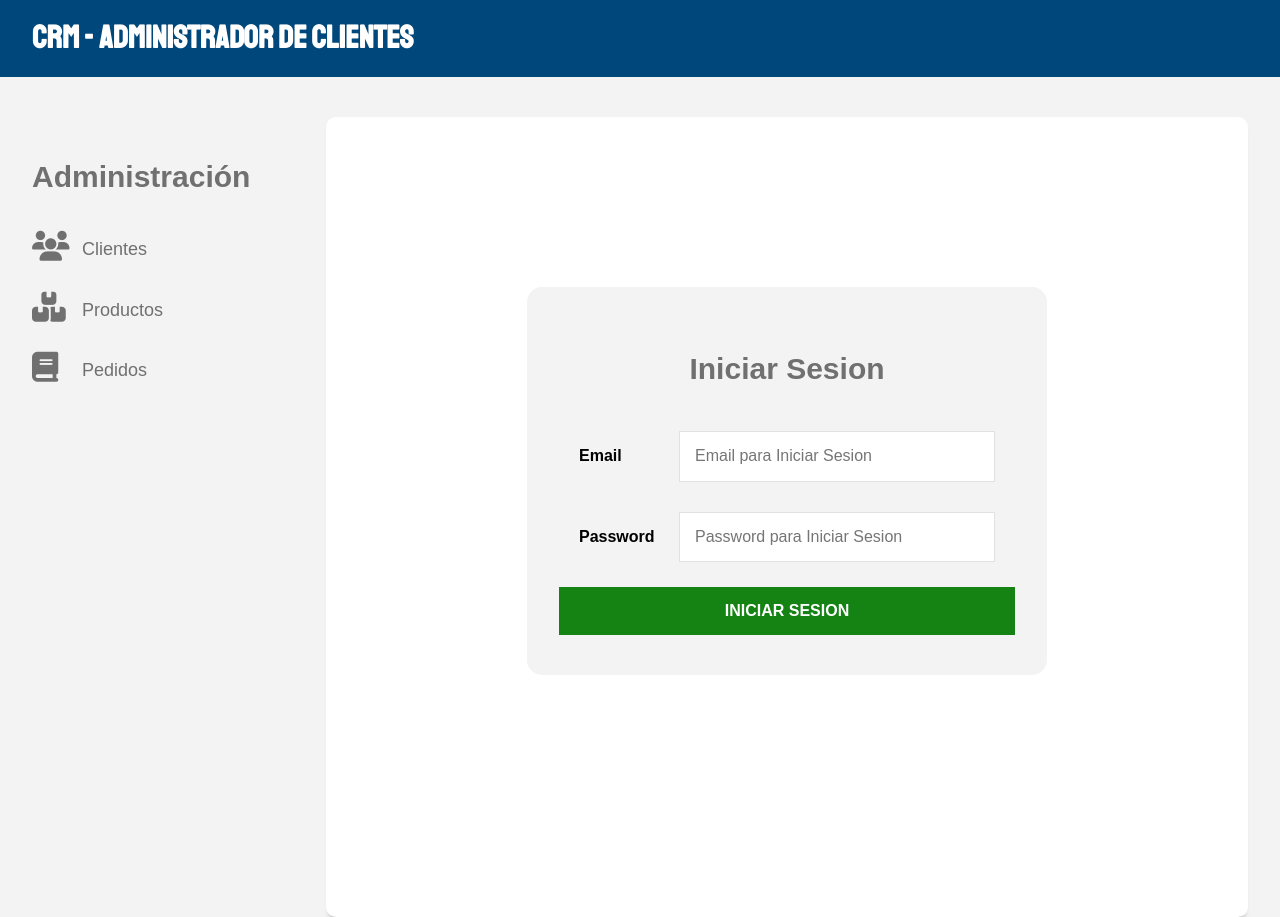
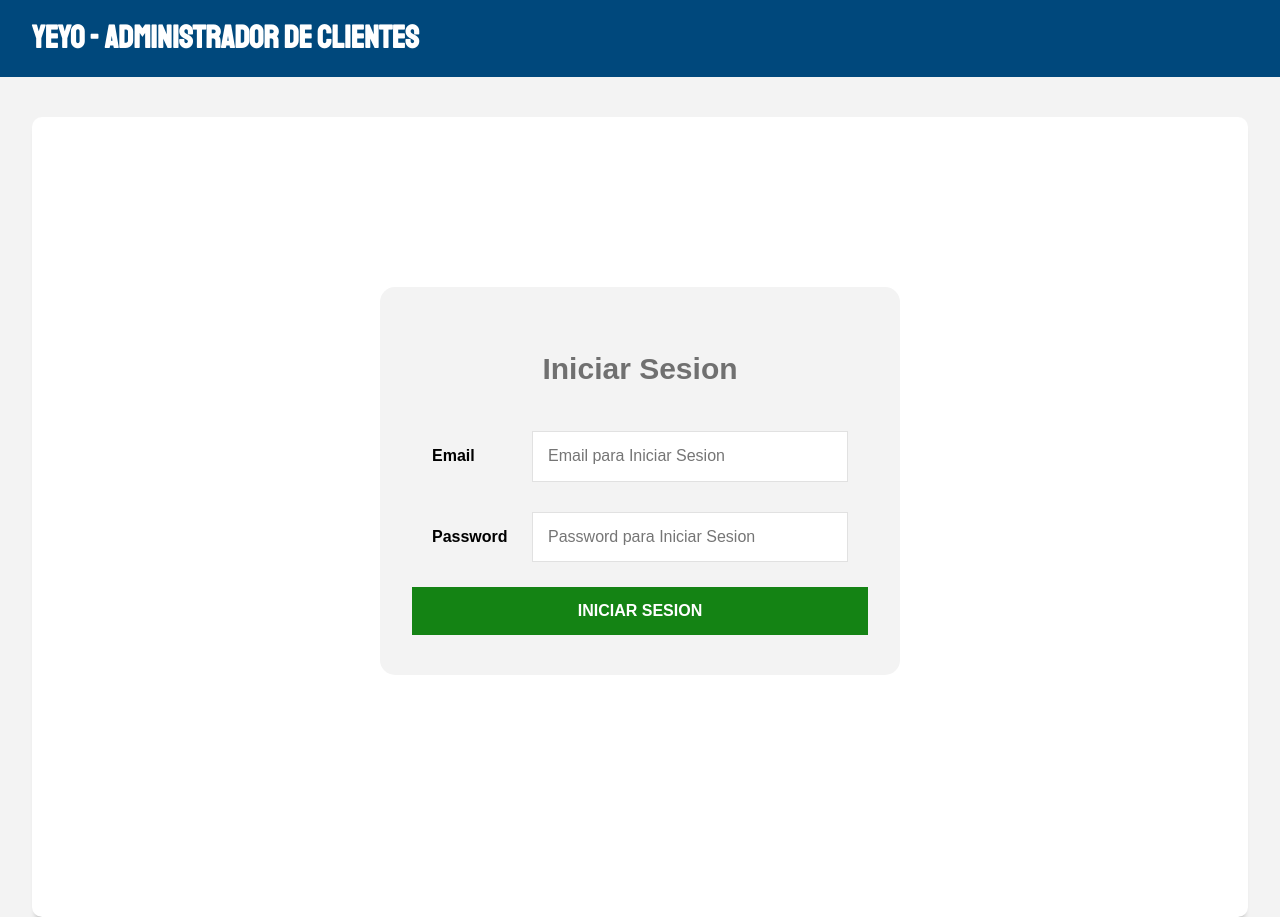
Before and after one commit to ieian/cliente-api, a React (Create React App) app: page /iniciar-sesion in a window 1280 px wide. Built offline with nearby package versions, Linux system fonts and the light colour scheme.

Commit message:
451 -  cerrar sesion

```diff
--- a/src/components/layout/Header.js
+++ b/src/components/layout/Header.js
@@ -1,11 +1,39 @@
-import React from "react";
+import React, { useContext } from 'react';
+import { useNavigate } from 'react-router-dom';
 
-const Header = () => (
-    <header className="barra">
-        <div className="contenedor">
-            <h1>CRM - Administrador de Clientes</h1>
-        </div>
-    </header>
-);
+import { CRMContext } from "../../context/CRMContext";
+
+const Header = () => {
+    const history = useNavigate();
+
+    const [auth, guardarAuth] =useContext(CRMContext);
+
+    const cerrarSesion = () => {
+        guardarAuth({
+            token: '',
+            auth: false
+        });
+
+        localStorage.setItem('token', '');
+
+        history('/iniciar-sesion');
+    }
+
+    return(
+        <header className="barra">
+            <div className="contenedor">
+                <div className="contenido-barra">
+                    <h1>YEYO - Administrador de Clientes</h1>
+                    { auth.auth ? (
+                        <button type="button" className="btn btn-rojo" onClick={cerrarSesion}>
+                            <i className="far fa-times-circle"></i>
+                            Cerrar Sesion
+                        </button>
+                    ) : null }
+                </div>
+            </div>
+        </header>
+    )
+}
 
 export default Header;
--- a/src/components/layout/Navegacion.js
+++ b/src/components/layout/Navegacion.js
@@ -1,8 +1,14 @@
-import React from 'react';
+import React, { useContext } from 'react';
 import { Link } from 'react-router-dom';
+import { CRMContext } from "../../context/CRMContext";
 
-const Navegacion = () => (
-    <aside className="sidebar col-3">
+const Navegacion = () => {
+    const [auth, guardarAuth] =useContext(CRMContext);
+
+    if(!auth.auth) return null;
+
+    return(
+        <aside className="sidebar col-3">
         <h2>Administración</h2>
 
         <nav className="navegacion">
@@ -11,7 +17,7 @@ const Navegacion = () => (
             <Link to={"/pedidos"} className="pedidos">Pedidos</Link>
         </nav>
     </aside>
-);
-
+    )
+}
 
 export default Navegacion;
```
